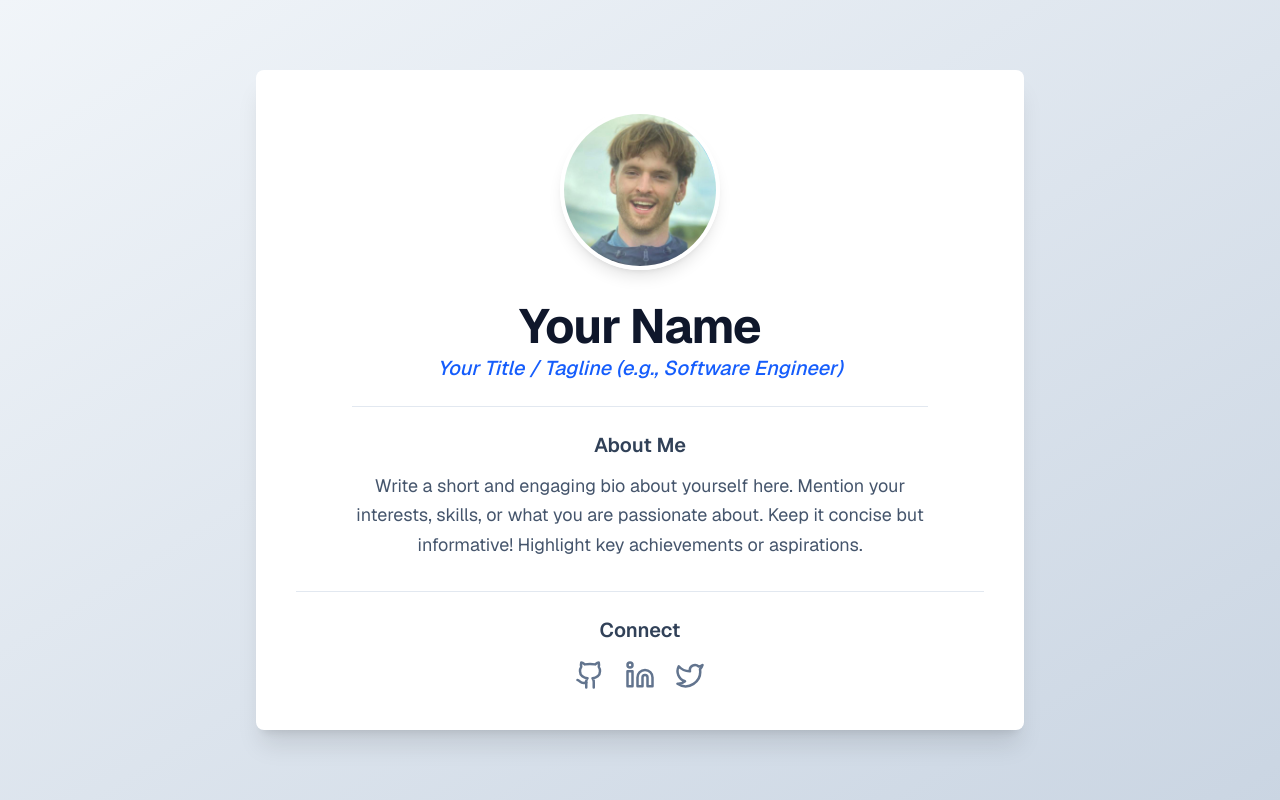
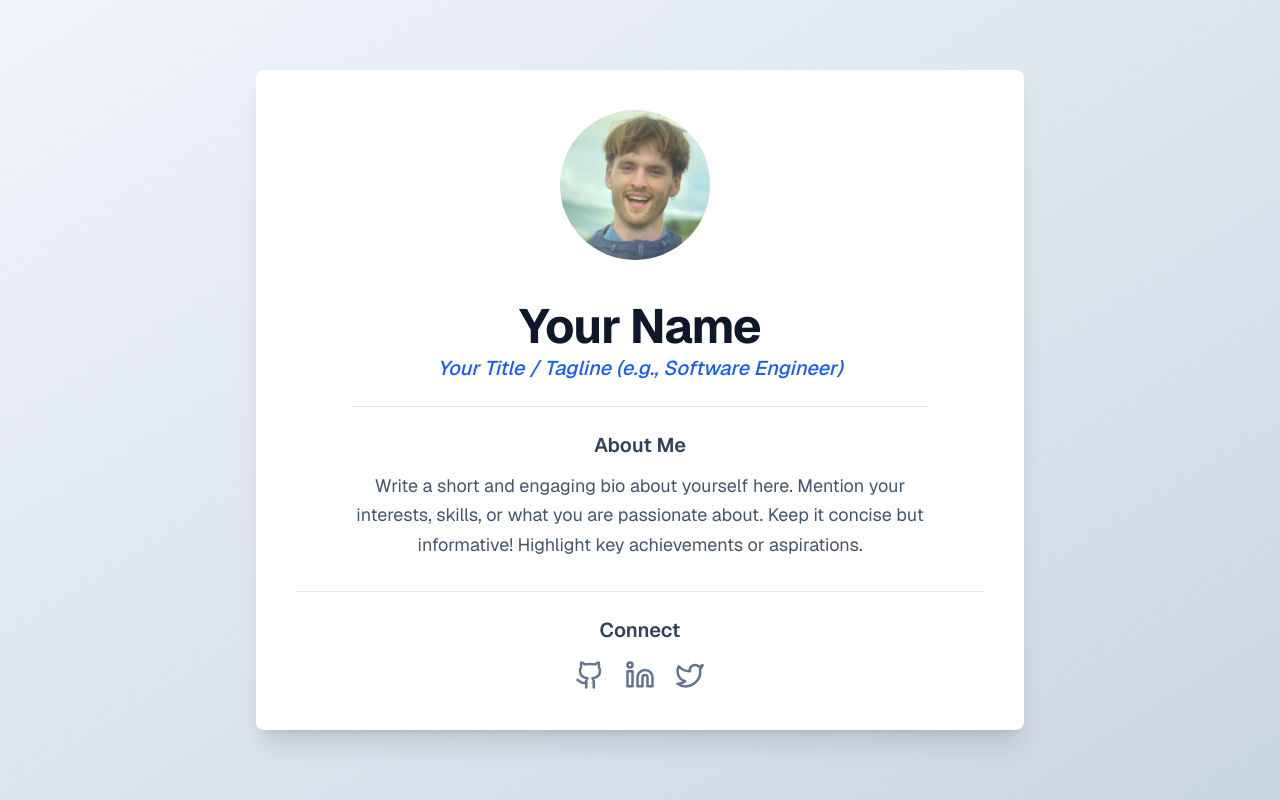
Before and after one commit to skoghoern/profile, a Next.js app: page /profile/ in a window 1280 px wide. Built offline with nearby package versions, Linux system fonts and the light colour scheme.

Commit message:
without assetPrefix

```diff
--- a/next.config.mjs
+++ b/next.config.mjs
@@ -2,7 +2,7 @@
 const nextConfig = {
   output: "export", // Re-enable for build
   basePath: "/profile",
-  assetPrefix: "/profile/",
+  //assetPrefix: "/profile/",
 };
 
 export default nextConfig;
--- a/src/app/page.tsx
+++ b/src/app/page.tsx
@@ -15,12 +15,12 @@ export default function Home() {
               {" "}
               {/* Container for image */}
               <Image
-                src="/profile.jpg" // Explicitly include basePath
+                // src="/profile/profile.jpg" // Explicitly include basePath
+                src="/profile.jpg" // Path relative to the public directory
                 alt="Profile Picture"
-                width={160} // Add width and height for non-fill layout
-                height={160}
-                className="absolute inset-0 w-full h-full object-cover rounded-full border-4 border-white dark:border-slate-700 shadow-lg transform transition-transform duration-300 hover:scale-105"
-                priority // Load image faster
+                width={150} // Add width
+                height={150} // Add height
+                className="rounded-full mb-4"
               />
             </div>
           </div>
```
